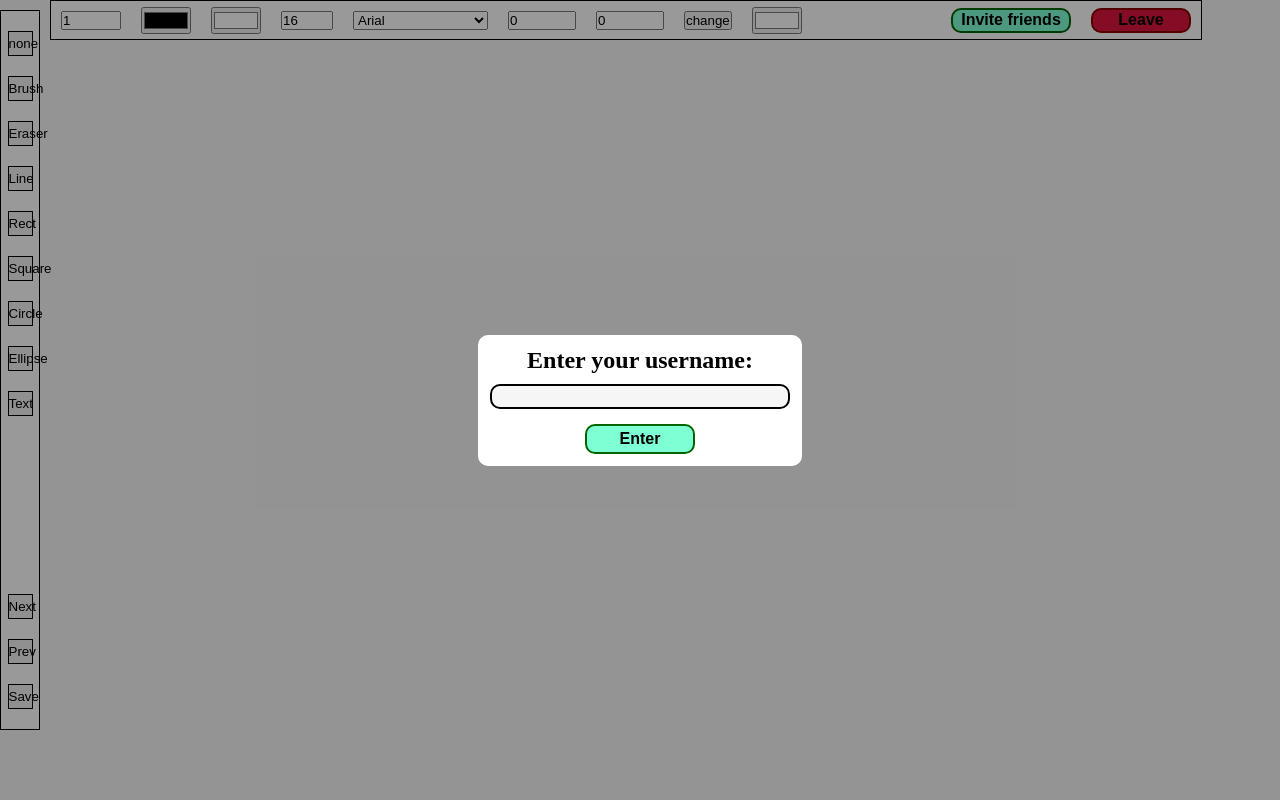
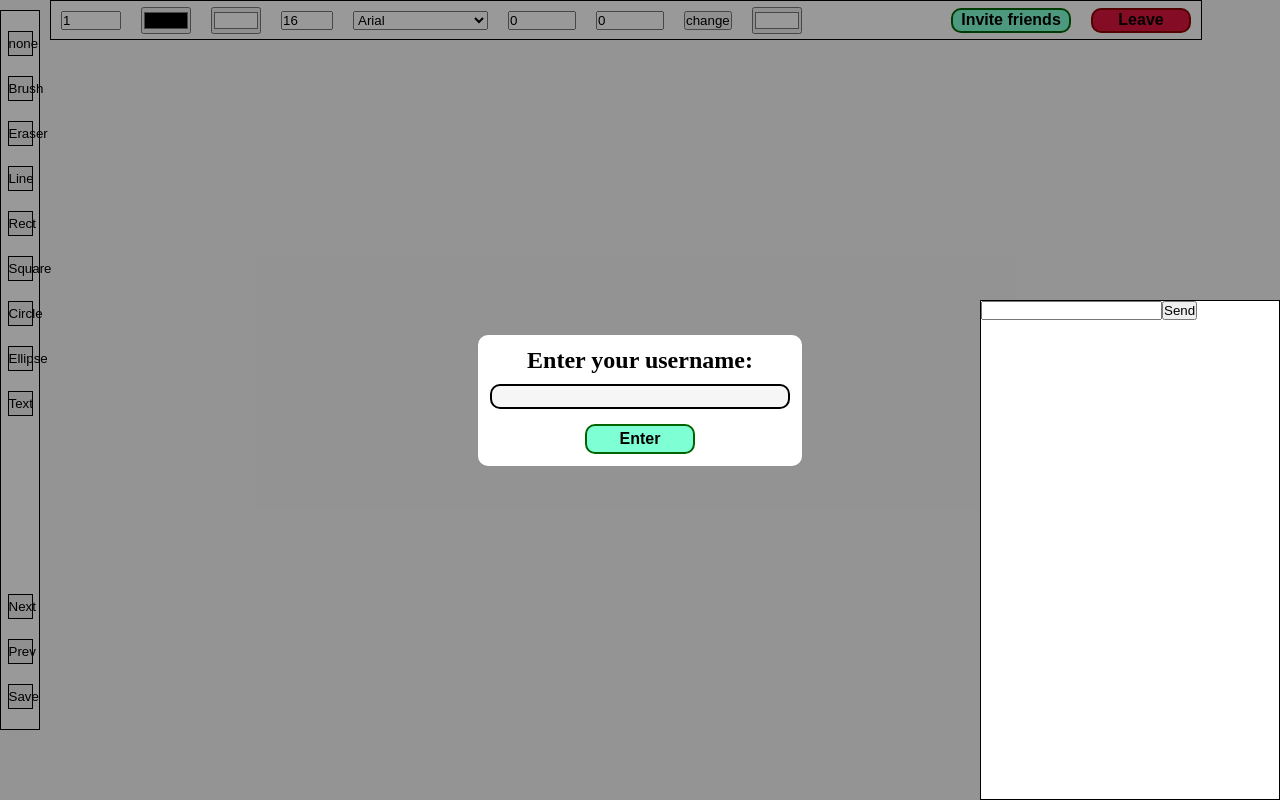
Before and after one commit to OhMyMrAIRobot/paintOnline, a React (Create React App) app in the folder client/: page /1 in a window 1280 px wide. Built offline with nearby package versions, Linux system fonts and the light colour scheme; no server answers.

Commit message:
save before refactor

```diff
--- a/client/src/Components/Canvas.jsx
+++ b/client/src/Components/Canvas.jsx
@@ -16,6 +16,7 @@ import Text from "../Tools/Text"
 import Modal from "./Modal";
 import axios from "axios";
 import '../Style/UsernameModal.css'
+import Chat from "./Chat";
 
 const Canvas = observer(() => {
     const params = useParams();
@@ -224,7 +225,9 @@ const Canvas = observer(() => {
                     onMouseUp={() => MouseUpHandler()}
                 >
                 </canvas>
+
             </div>
+            <Chat />
         </>
 
     );
--- a/client/src/Components/Chat.jsx
+++ b/client/src/Components/Chat.jsx
@@ -4,7 +4,8 @@ import '../Style/Chat.css'
 const Chat = () => {
     return (
         <div className = "chat">
-
+            <input type = 'text'></input>
+            <button className = "send_button">Send</button>
         </div>
     );
 };
--- a/client/src/Pages/CanvasPage.jsx
+++ b/client/src/Pages/CanvasPage.jsx
@@ -3,6 +3,7 @@ import HorToolbar from "../Components/HorToolbar";
 import VertToolbar from "../Components/VertToolbar";
 import Canvas from "../Components/Canvas";
 import Modal from "../Components/Modal";
+import Chat from "../Components/Chat";
 
 const CanvasPage = () => {
 
@@ -14,6 +15,7 @@ const CanvasPage = () => {
                 <Canvas />
             </div>
             <input id = 'test' style = {{display: 'none', position: 'absolute'}}/>
+
         </>
     );
 };
--- a/client/src/Style/Chat.css
+++ b/client/src/Style/Chat.css
@@ -9,4 +9,9 @@
     z-index: 100;
     bottom: 0;
     right: 0;
+
 }
+
+.send_button{
+
+}
```
